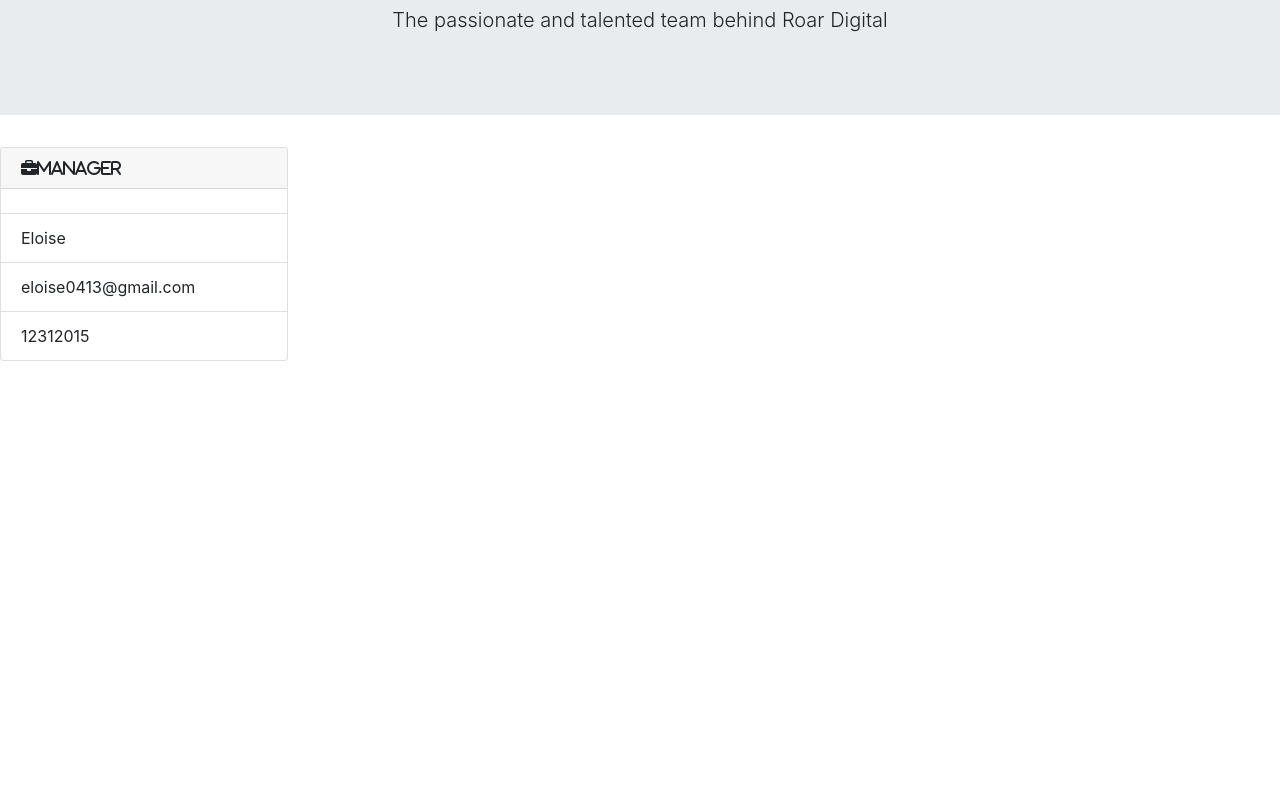
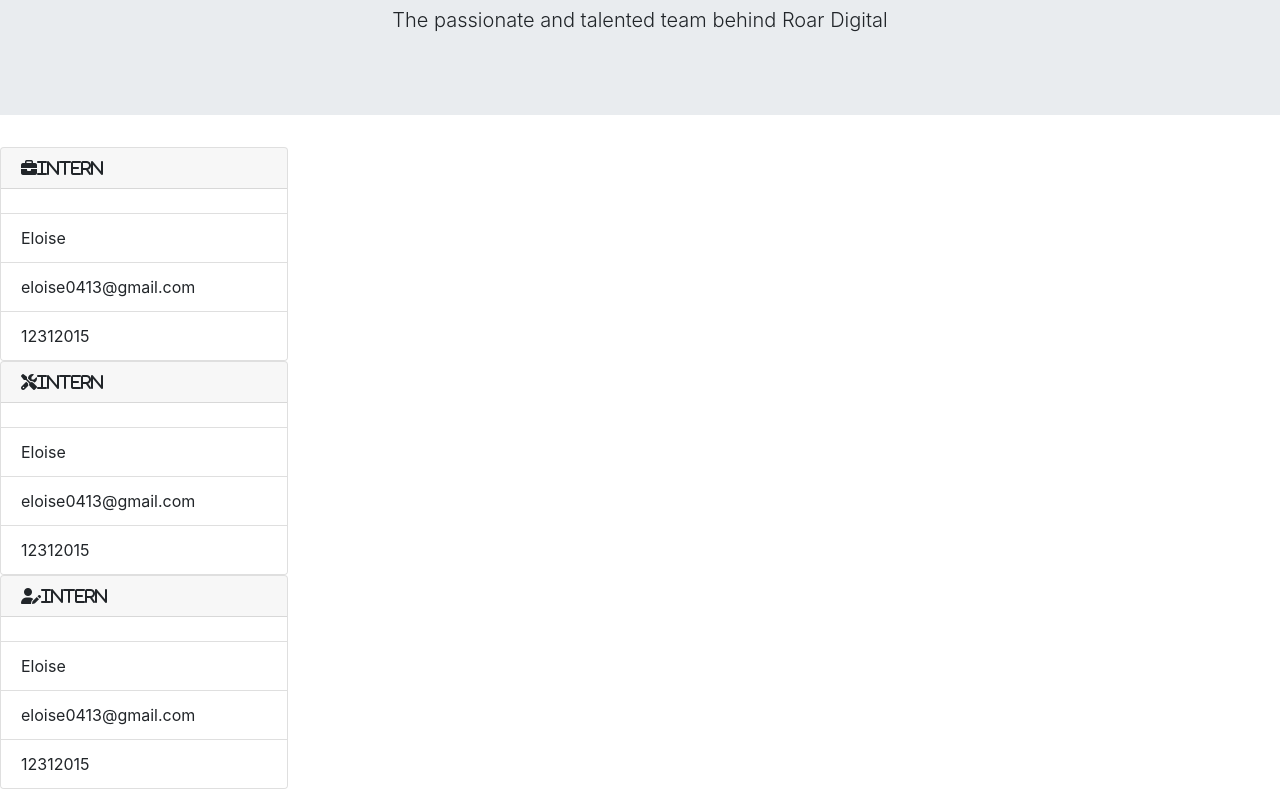
Before and after one commit to iedson/employee-summary, a website: page team.html in a window 1280 px wide. Shown: the part 134-923 px from the top of the page. Before the commit the page ends 800 px from the top, so only its background shows below. Drawn offline with nearby package versions, Linux system fonts and the light colour scheme.

Commit message:
adding additional cards

```diff
--- a/team.html
+++ b/team.html
@@ -19,7 +19,7 @@
 
 
         <div class="card" style="width: 18rem;">
-            <div class="card-header fas fa-briefcase">Manager</div>
+            <div class="card-header fas fa-briefcase">Intern</div>
                 <ul class="list-group list-group-flush">
                   <li class="list-group-item"></li>
                   <li class="list-group-item">Eloise</li>
@@ -27,6 +27,25 @@
                   <li class="list-group-item">12312015</li>
                 </ul>
         </div>
+        <div class="card" style="width: 18rem;">
+        <div class="card-header fas fa-tools">Intern</div>
+            <ul class="list-group list-group-flush">
+              <li class="list-group-item"></li>
+              <li class="list-group-item">Eloise</li>
+              <li class="list-group-item">eloise0413@gmail.com</li>
+              <li class="list-group-item">12312015</li>
+            </ul>
+        </div>
+
+        <div class="card" style="width: 18rem;">
+        <div class="card-header fas fa-user-edit">Intern</div>
+            <ul class="list-group list-group-flush">
+                <li class="list-group-item"></li>
+                <li class="list-group-item">Eloise</li>
+                <li class="list-group-item">eloise0413@gmail.com</li>
+                <li class="list-group-item">12312015</li>
+            </ul>
+        </div>
 
 
 
```
Also changed, not shown: Playground/play.html (+20 -0 lines), app.js (+19 -0 lines).
